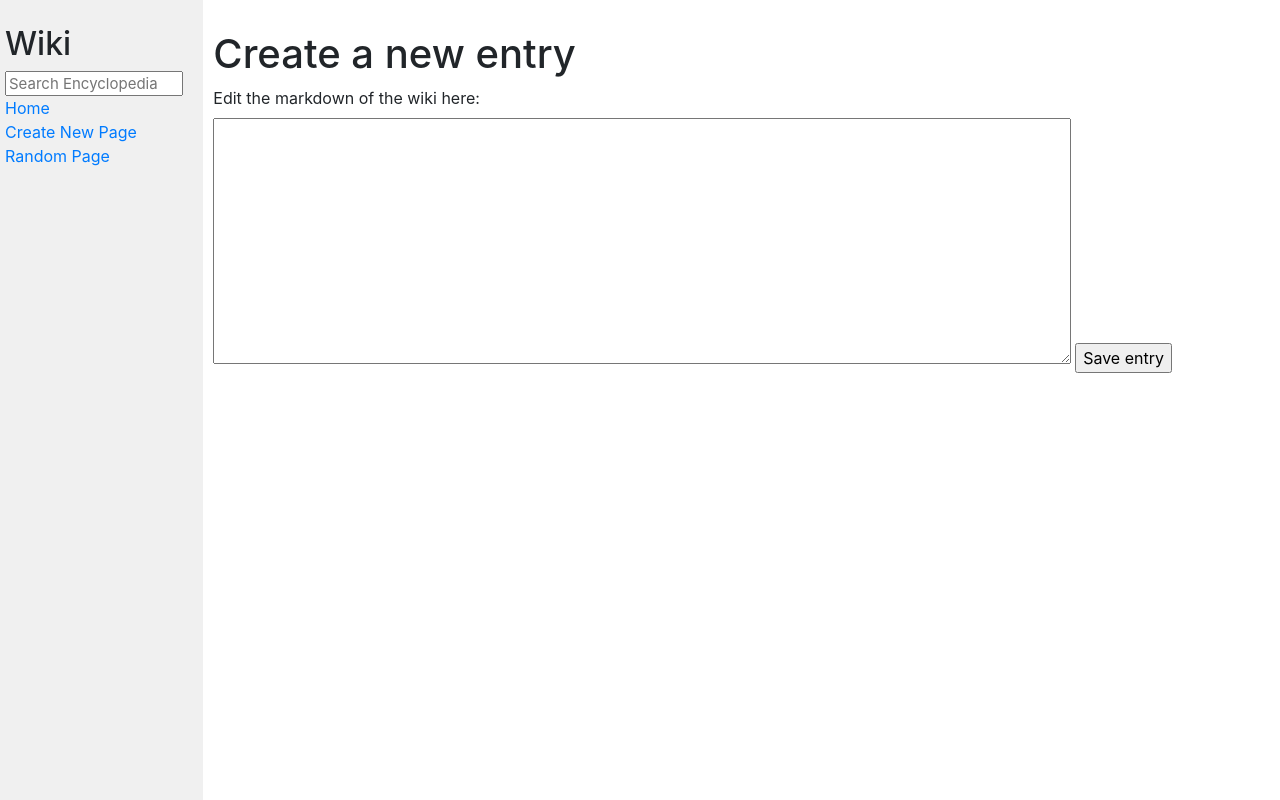
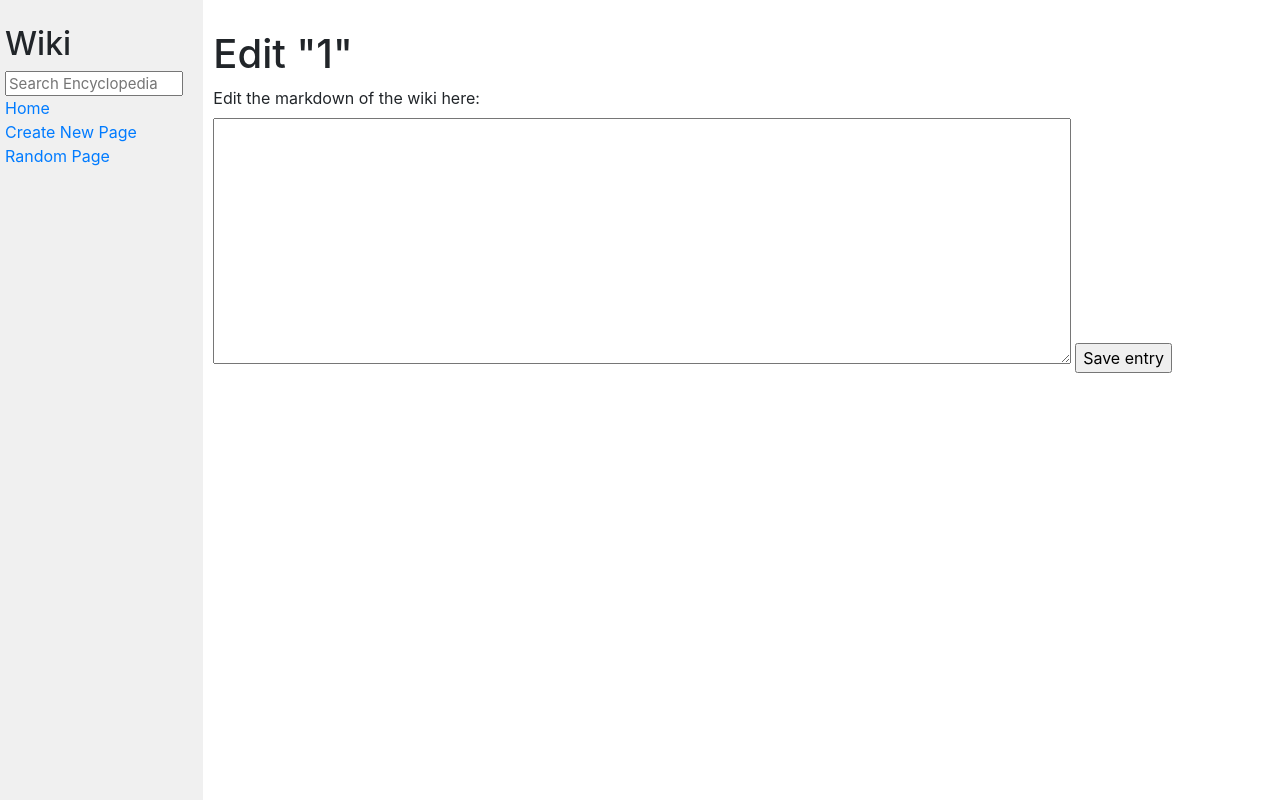
Before and after one commit to jacopo-derrico/web50, a Django app: page /edit/1 in a window 1280 px wide. Run offline with Django 3.2, Linux system fonts and the light colour scheme; some libraries are stand-ins or nearby versions.

Commit message:
docs: typo

```diff
--- a/wiki/encyclopedia/templates/encyclopedia/edit.html
+++ b/wiki/encyclopedia/templates/encyclopedia/edit.html
@@ -5,7 +5,7 @@
 {% endblock %}
 
 {% block body %}
-    <h1>Create a new entry</h1>
+    <h1>Edit "{{title}}"</h1>
     <form action="{% url 'edit' title %}" method="post">
         {% csrf_token %}
         {{ form }}
```
